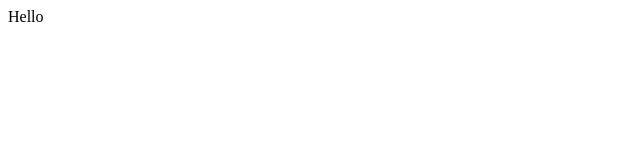
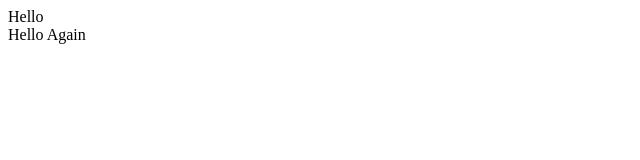
Before and after one commit to JWangGU/demo, a plain HTML site: page index.html in a window 1280 px wide. Shown: the full height of the page, 0-640 px from the left. Drawn offline with Linux system fonts and the light colour scheme.

Commit message:
updated index.html

```diff
--- a/index.html
+++ b/index.html
@@ -1 +1,2 @@
 <div>Hello</div>
+<div>Hello Again</div>
```
